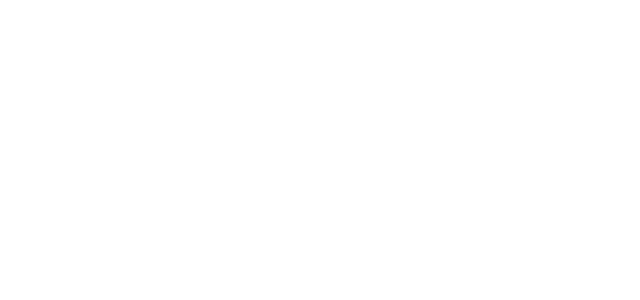
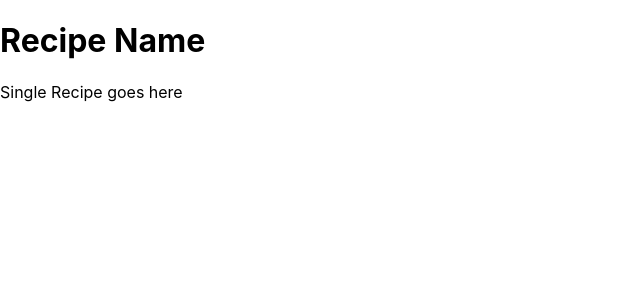
Before and after one commit to wendywu705/rice-bowl-recipe, a React (Create React App) app in the folder client/: page /single in a window 1280 px wide. Shown: the top 300 px of the page, without its empty margins (0-640 px from the left). Built offline with nearby package versions, Linux system fonts and the light colour scheme.

Commit message:
set up single recipe template

```diff
--- a/client/src/components/Main/Main.js
+++ b/client/src/components/Main/Main.js
@@ -3,12 +3,14 @@
 
 import Home from '../../pages/Home/Home';
 import NewRecipe from '../../pages/NewRecipe';
+import SingleRecipe from '../SingleRecipe/Single';
 
 const Main = () => {
     return (
         <Switch> {}
             <Route exact path='/' component={Home}/>
             <Route exact path='/new_recipe' component={NewRecipe}/>
+            <Route exact path='/single' component={SingleRecipe} />
         </Switch>
     );
 }
--- /dev/null
+++ b/client/src/components/SingleRecipe/Single.css
@@ -0,0 +1,9 @@
+* {
+    margin: 0px;
+    padding: 0px;
+    box-sizing: border-box;
+}
+
+/* #h1 {
+    font: ;
+} */
--- /dev/null
+++ b/client/src/components/SingleRecipe/Single.js
@@ -0,0 +1,17 @@
+import { React } from 'react';
+
+import { Divider } from 'antd';
+
+const SingleRecipe = () => {
+    return (
+        <div>
+            <h1>
+                Recipe Name
+            </h1>
+            <Divider />
+            Single Recipe goes here
+        </div>
+    );
+};
+
+export default SingleRecipe;
```
